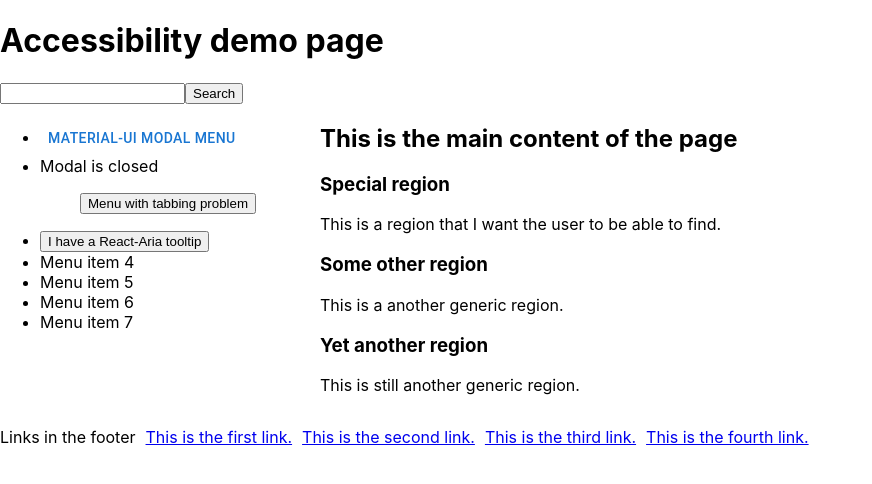
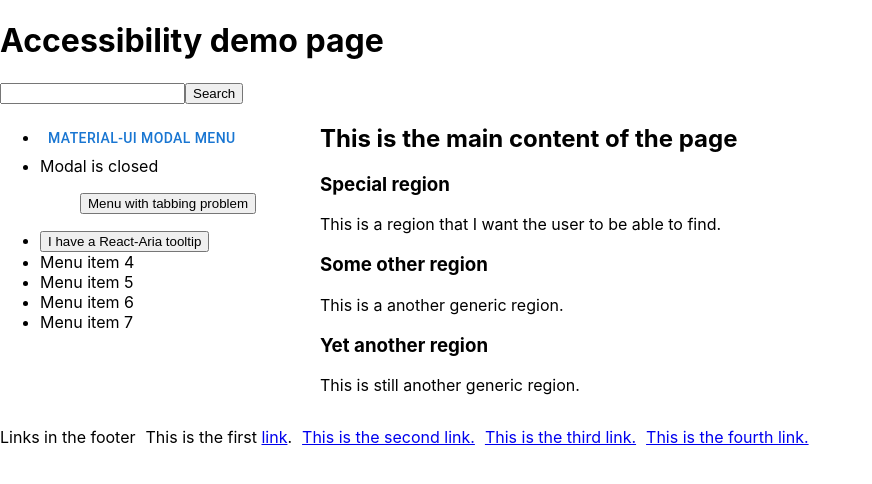
Before and after one commit to jakubgawlikowski/a11y, a React (Create React App) app in the folder a11y/: page / in a window 1280 px wide. Shown: the top 484 px of the page, without its empty margins (0-872 px from the left). Built offline with nearby package versions, Linux system fonts and the light colour scheme.

Commit message:
intentional error

```diff
--- a/a11y/src/App.js
+++ b/a11y/src/App.js
@@ -54,7 +54,7 @@ function App() {
         </main>
         <footer className="footer" role="contentinfo" aria-labelledby="footer-label">
           <p id="footer-label">Links in the footer</p>
-          <p><a href="/one">This is the first link.</a></p>
+          <p>This is the first <a href="/one">link</a>.</p>
           <p><a href="/two">This is the second link.</a></p>
           <p><a href="/three">This is the third link.</a></p>
           <p><a href="/four">This is the fourth link.</a></p>
```
